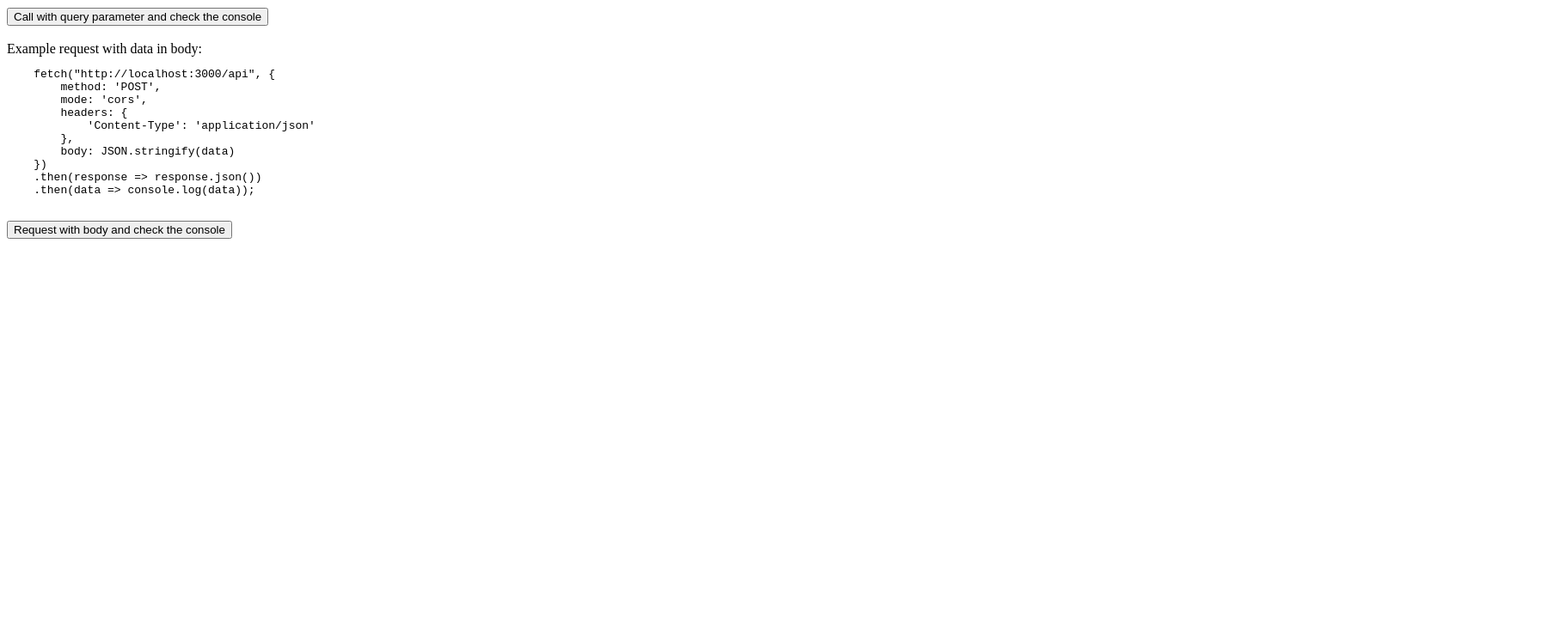
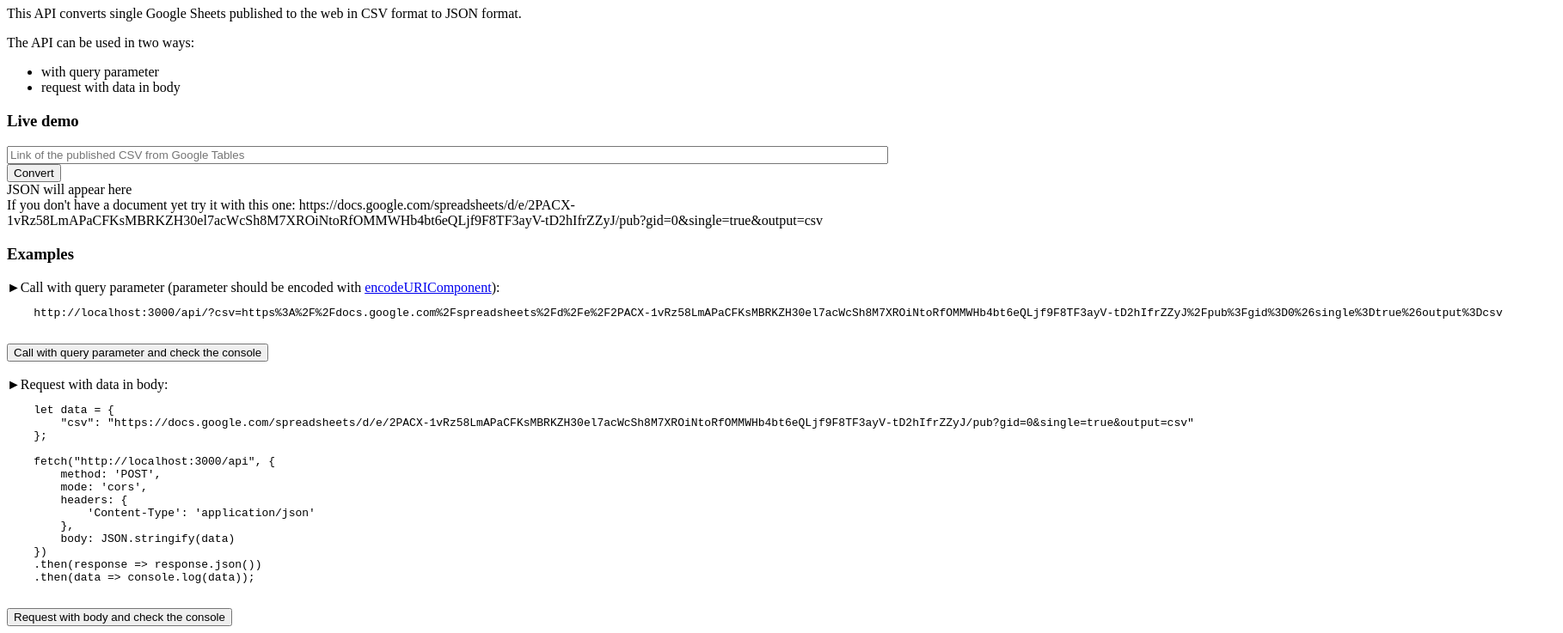
Before and after one commit to keenthinker/gcsv2json, a website: page index.html in a window 1280 px wide. Shown: the part 73-810 px from the top of the page at 86% size, 1818 px wide, since content can reach past the window. Drawn offline with nearby package versions, Linux system fonts and the light colour scheme.

Commit message:
documentation and examples

```diff
--- a/index.html
+++ b/index.html
@@ -6,7 +6,7 @@
         <script>
 
             let data = {
-                "csv": "https://docs.google.com/spreadsheets/d/e/2PACX-1vSMtzdDStex7LdeOQVEDXwYYK6X-y2RESCfo0OaNy6KdchNeSuzDF3eUDIDbk-u_L-YWaVtxQ1bUACa/pub?gid=1200614530&single=true&output=csv"
+                "csv": "https://docs.google.com/spreadsheets/d/e/2PACX-1vRz58LmAPaCFKsMBRKZH30el7acWcSh8M7XROiNtoRfOMMWHb4bt6eQLjf9F8TF3ayV-tD2hIfrZZyJ/pub?gid=0&single=true&output=csv"
             };
 
             function callUsingQueryParameter() {
@@ -36,17 +36,45 @@
                 $('#requestWithBody').click(() => {
                     callUsingRequestWithBody();
                 });
+
+                $('#convertCSV2JSON').click(() => {
+                    csv = $('#publishedCSV').val();
+                    fetch("/api/?csv=" + encodeURIComponent(csv))
+                    .then(response => response.json())
+                    .then(data => {
+                        $('#output').text(JSON.stringify(data, null, 2));
+                    });
+                });
             });
 
         </script>
     </head>
     <body>
         <div>
-            Example call with query parameter (parameter should be encoded with <a href="https://developer.mozilla.org/en-US/docs/Web/JavaScript/Reference/Global_Objects/encodeURIComponent" target="_blank" rel="noopener">encodeURIComponent</a>):
+            <h1>Google CSV to JSON converter</h1>
+        </div>
+        <div>
+            <p>This API converts single Google Sheets published to the web in CSV format to JSON format.</p>
+            <p>The API can be used in two ways:</p>
+            <ul>
+                <li>with query parameter</li>
+                <li>request with data in body</li>
+            </ul>
+        </div>
+        <div><h3>Live demo</h3></div>
+        <div>
+            <input type="text" placeholder="Link of the published CSV from Google Tables" id="publishedCSV" size="125"/>
+        </div>
+        <div><button id="convertCSV2JSON">Convert</button></div>
+        <div><span id="output">JSON will appear here</span></div>
+        <div>If you don't have a document yet try it with this one: https://docs.google.com/spreadsheets/d/e/2PACX-1vRz58LmAPaCFKsMBRKZH30el7acWcSh8M7XROiNtoRfOMMWHb4bt6eQLjf9F8TF3ayV-tD2hIfrZZyJ/pub?gid=0&single=true&output=csv</div>
+        <div><h3>Examples</h3></div>
+        <div>
+            &#9658;Call with query parameter (parameter should be encoded with <a href="https://developer.mozilla.org/en-US/docs/Web/JavaScript/Reference/Global_Objects/encodeURIComponent" target="_blank" rel="noopener">encodeURIComponent</a>):
         </div>
         <div>
             <pre>
-    http://localhost:3000/api/?csv=https%3A%2F%2Fdocs.google.com%2Fspreadsheets%2Fd%2Fe%2F2PACX-1vSMtzdDStex7LdeOQVEDXwYYK6X-y2RESCfo0OaNy6KdchNeSuzDF3eUDIDbk-u_L-YWaVtxQ1bUACa%2Fpub%3Fgid%3D1200614530%26single%3Dtrue%26output%3Dcsv
+    http://localhost:3000/api/?csv=https%3A%2F%2Fdocs.google.com%2Fspreadsheets%2Fd%2Fe%2F2PACX-1vRz58LmAPaCFKsMBRKZH30el7acWcSh8M7XROiNtoRfOMMWHb4bt6eQLjf9F8TF3ayV-tD2hIfrZZyJ%2Fpub%3Fgid%3D0%26single%3Dtrue%26output%3Dcsv
             </pre>
         </div>
         <div>
@@ -54,10 +82,14 @@
         </div>
         <div><br/></div>
         <div>
-            Example request with data in body:
+            &#9658;Request with data in body:
         </div>
         <div>
             <pre>
+    let data = {
+        "csv": "https://docs.google.com/spreadsheets/d/e/2PACX-1vRz58LmAPaCFKsMBRKZH30el7acWcSh8M7XROiNtoRfOMMWHb4bt6eQLjf9F8TF3ayV-tD2hIfrZZyJ/pub?gid=0&single=true&output=csv"
+    };
+
     fetch("http://localhost:3000/api", {
         method: 'POST',
         mode: 'cors',
```
